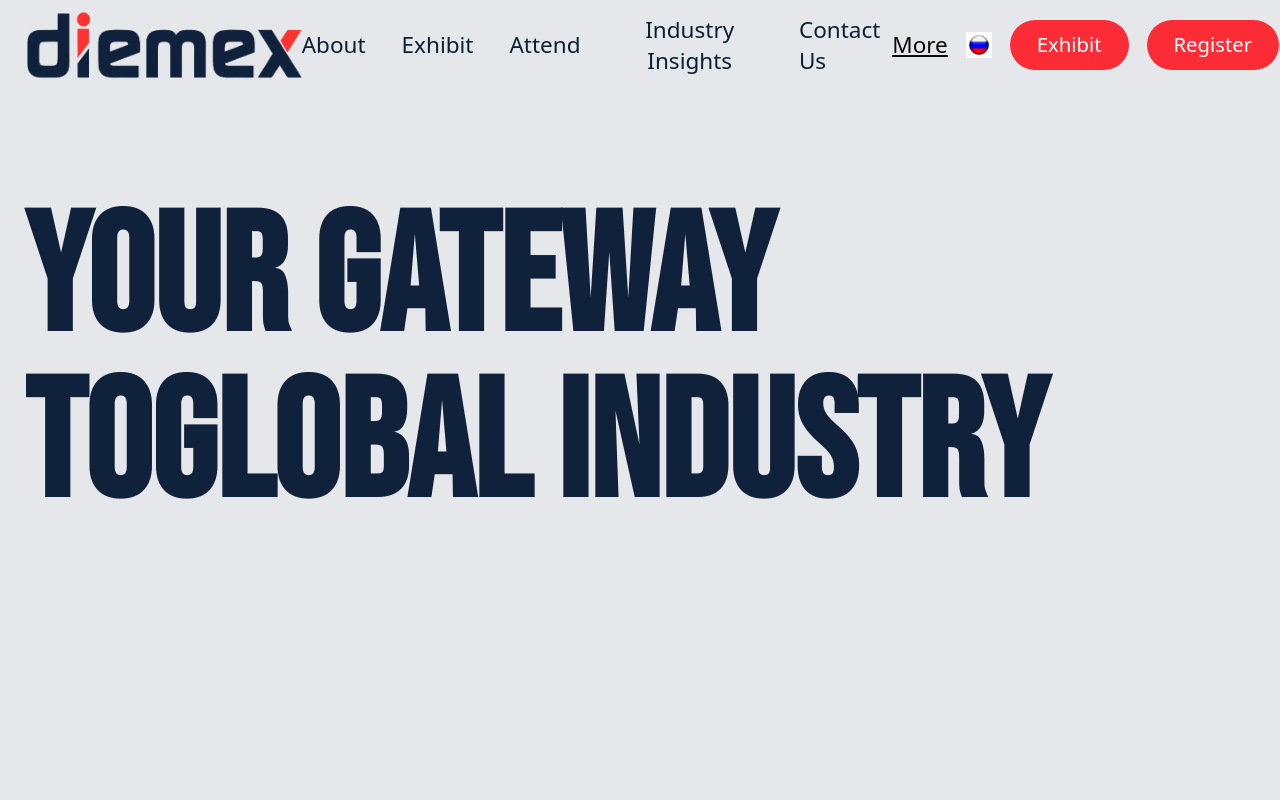
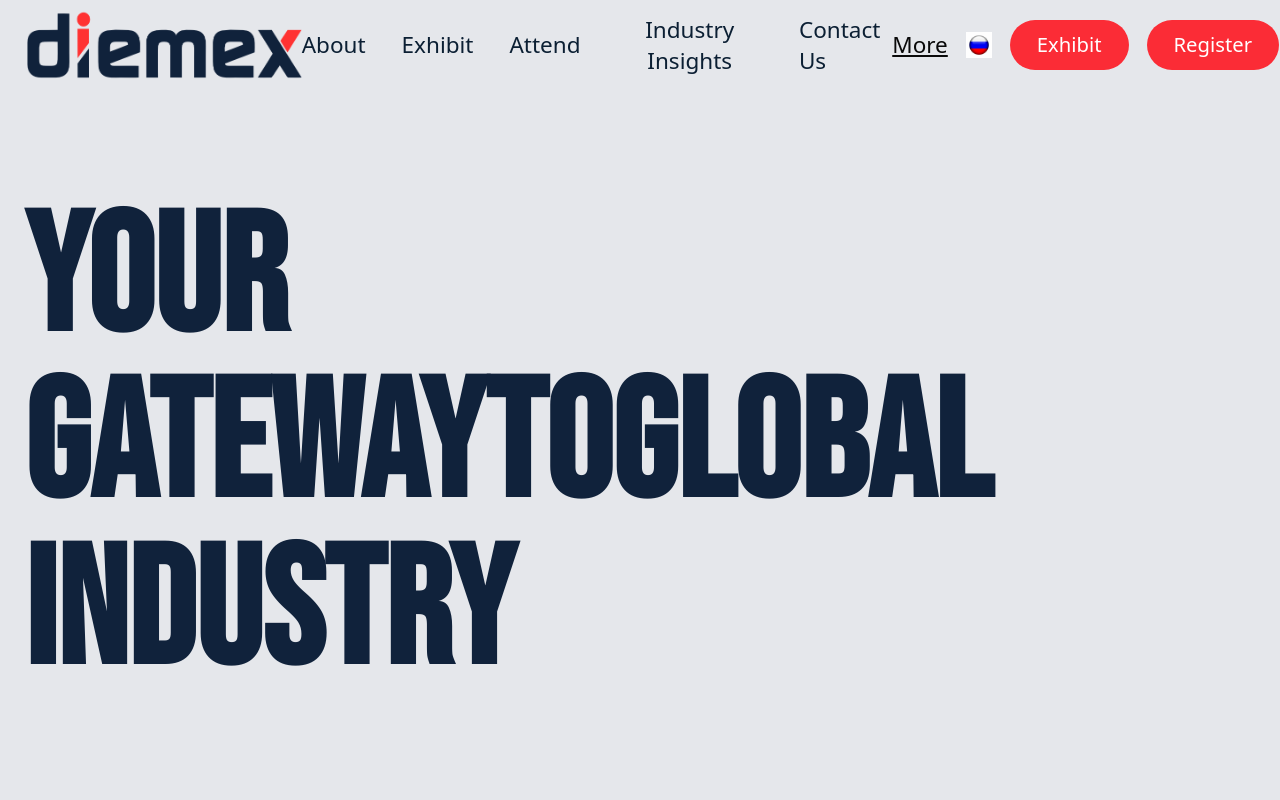
Before and after one commit to Sandeep1816/diemex, a Next.js app: page /about-diemex in a window 1280 px wide. Shown: the top 800 px of the page. Built offline with nearby package versions, Linux system fonts and the light colour scheme.

Commit message:
Update HeroSection.tsx

```diff
--- a/components/about-diemex/HeroSection.tsx
+++ b/components/about-diemex/HeroSection.tsx
@@ -23,9 +23,9 @@ export function HeroSection() {
               title-202
             "
           >
-            <span>YOUR GATEWAY TO</span>
+            <span>YOUR GATEWAY</span>
+            <span>TO</span>
             <span>GLOBAL INDUSTRY</span>
-
           </h1>
         )}
       </div>
```
